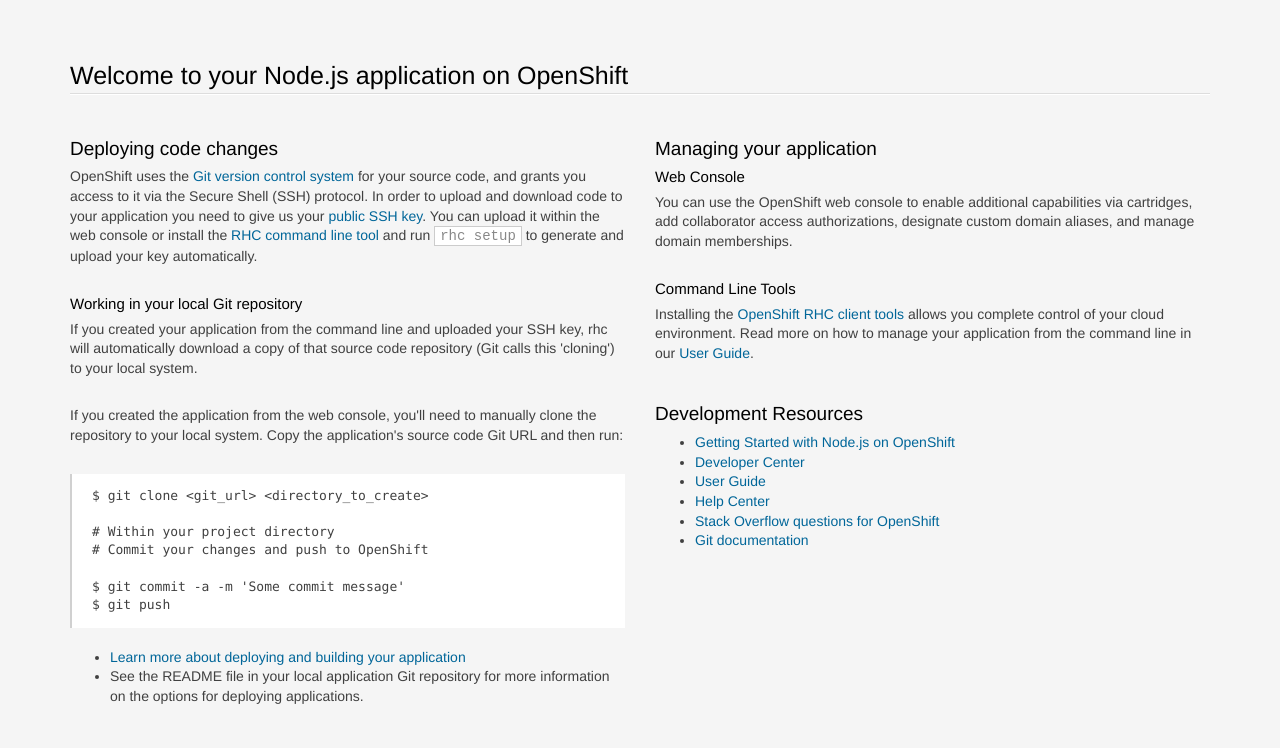
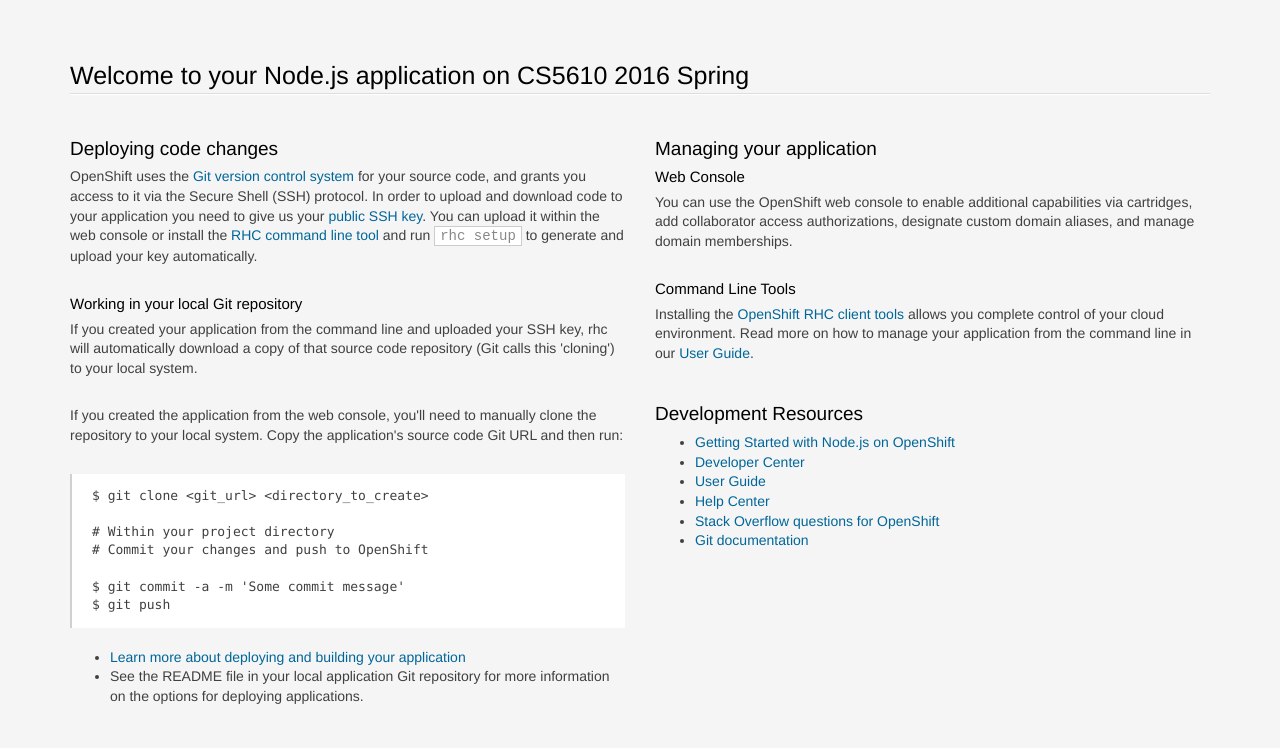
Before and after one commit to mengxichen/WebDevSpring2016, a website: page index.html in a window 1280 px wide. Shown: the top 748 px of the page. Drawn offline with Linux system fonts and the light colour scheme.

Commit message:
Changed index.html for cs5610

```diff
--- a/index.html
+++ b/index.html
@@ -207,7 +207,7 @@
 <body>
 <section class='container'>
           <hgroup>
-            <h1>Welcome to your Node.js application on OpenShift</h1>
+            <h1>Welcome to your Node.js application on CS5610 2016 Spring</h1>
           </hgroup>
 
 
```
Also changed, not shown: 1 other file.
